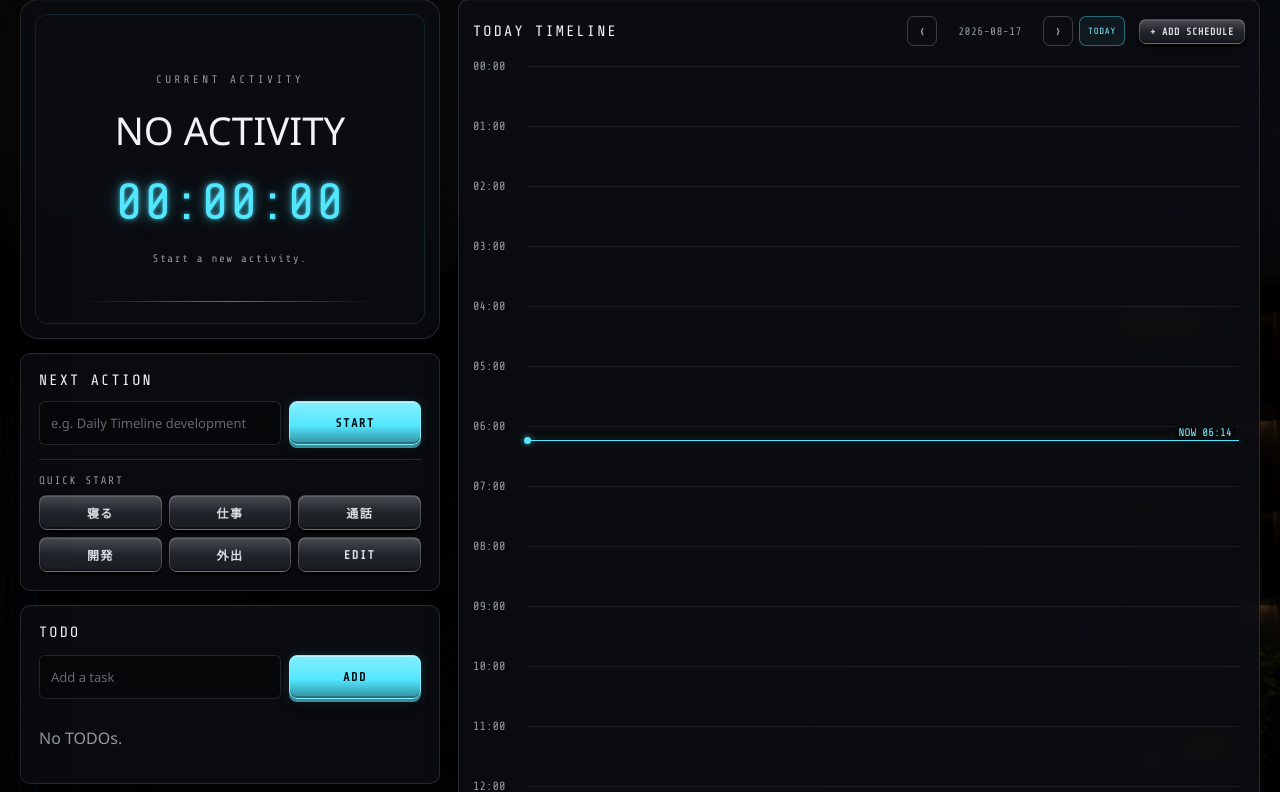
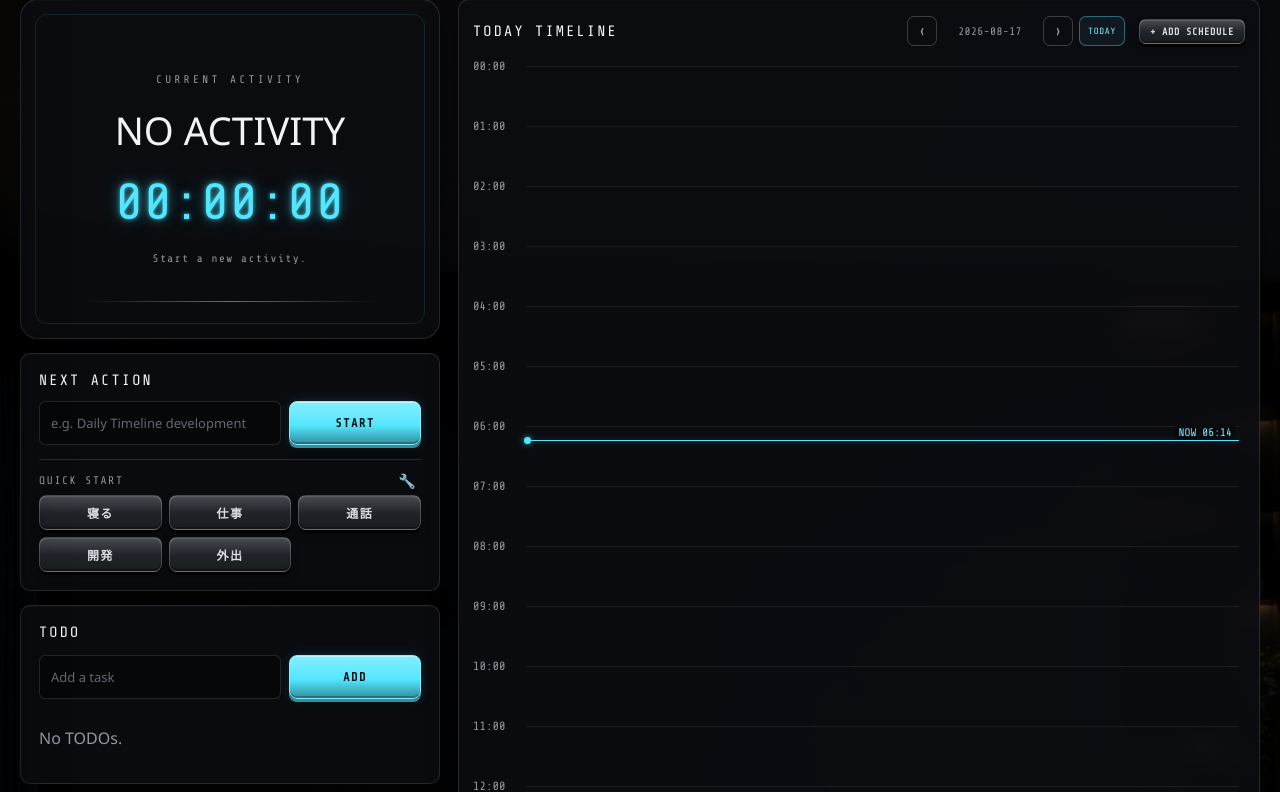
Before and after one commit to Ponzou2002/Daily-timeline, a Flask app: page / in a window 1280 px wide. Shown: the part 85-877 px from the top of the page. Run offline with Flask 3, Linux system fonts and the light colour scheme; data comes from the database, SQL or seed files in the repository; data that the repository does not hold is empty.

Commit message:
Move Quick Start edit control to widget header

```diff
--- a/static/dashboard.css
+++ b/static/dashboard.css
@@ -499,3 +499,47 @@ input[type="text"] {
         margin: 12px auto 0;
     }
 }
+
+
+/* ========================================
+   QUICK START EDIT CONTROL
+======================================== */
+
+.quick-start {
+    position: relative;
+}
+
+#quick-start-edit-open {
+    position: absolute;
+    top: 8px;
+    right: 0;
+    z-index: 1;
+
+    width: 28px !important;
+    min-width: 28px !important;
+    height: 28px;
+    padding: 0 !important;
+
+    color: var(--muted);
+    background: transparent;
+    border-color: transparent;
+    border-radius: 6px;
+    box-shadow: none;
+
+    font-size: 0 !important;
+    line-height: 1;
+}
+
+#quick-start-edit-open::before {
+    content: "🔧";
+    display: block;
+    font-size: 14px;
+    line-height: 26px;
+}
+
+#quick-start-edit-open:hover {
+    color: var(--cyan-bright);
+    background: rgba(255, 255, 255, 0.04);
+    border-color: rgba(255, 255, 255, 0.12);
+    box-shadow: none;
+}
```
